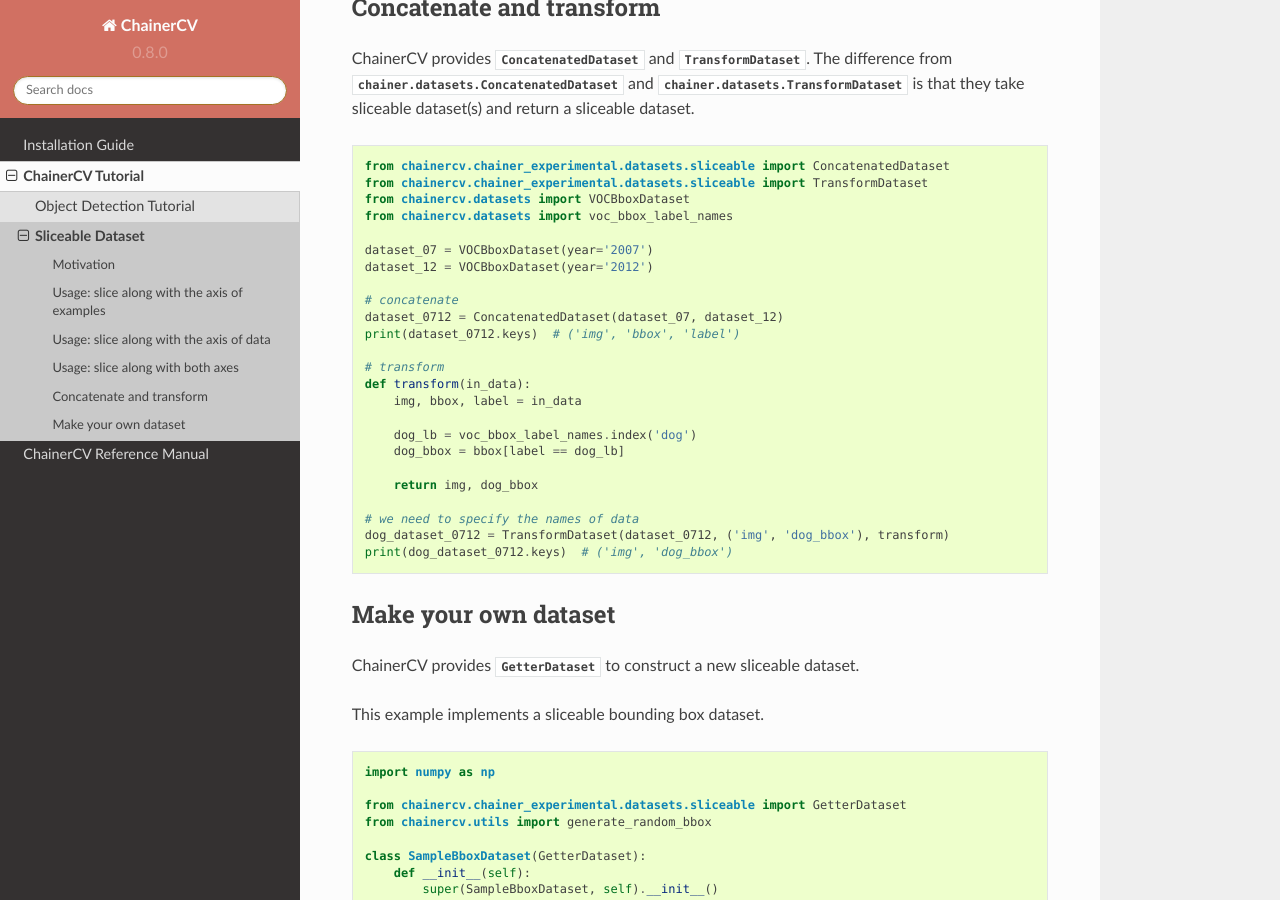
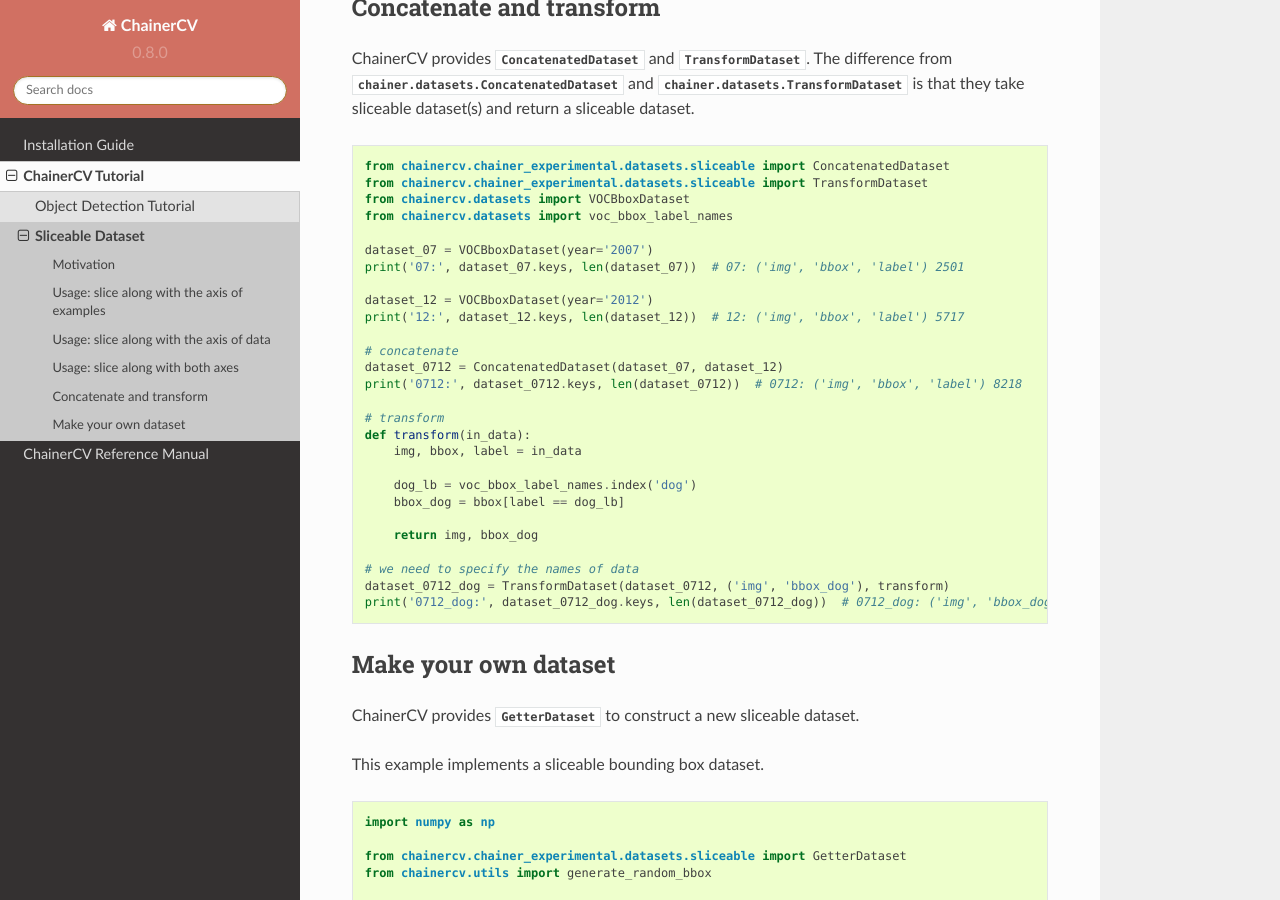
Before and after one commit to chainer/chainercv, a Sphinx documentation site: the page built from docs/source/tutorial/sliceable.rst, in a window 1280 px wide and 900 px high, scrolled down 2792 px. Built offline with Sphinx 7.4.7 and the Read the Docs theme 2.0.0, drawn with Linux system fonts in a browser that asks for light colours.

Commit message:
add print

```diff
--- a/docs/source/tutorial/sliceable.rst
+++ b/docs/source/tutorial/sliceable.rst
@@ -166,24 +166,27 @@
     from chainercv.datasets import voc_bbox_label_names
 
     dataset_07 = VOCBboxDataset(year='2007')
+    print('07:', dataset_07.keys, len(dataset_07))  # 07: ('img', 'bbox', 'label') 2501
+
     dataset_12 = VOCBboxDataset(year='2012')
+    print('12:', dataset_12.keys, len(dataset_12))  # 12: ('img', 'bbox', 'label') 5717
 
     # concatenate
     dataset_0712 = ConcatenatedDataset(dataset_07, dataset_12)
-    print(dataset_0712.keys)  # ('img', 'bbox', 'label')
+    print('0712:', dataset_0712.keys, len(dataset_0712))  # 0712: ('img', 'bbox', 'label') 8218
 
     # transform
     def transform(in_data):
         img, bbox, label = in_data
 
         dog_lb = voc_bbox_label_names.index('dog')
-        dog_bbox = bbox[label == dog_lb]
+        bbox_dog = bbox[label == dog_lb]
 
-        return img, dog_bbox
+        return img, bbox_dog
 
     # we need to specify the names of data
-    dog_dataset_0712 = TransformDataset(dataset_0712, ('img', 'dog_bbox'), transform)
-    print(dog_dataset_0712.keys)  # ('img', 'dog_bbox')
+    dataset_0712_dog = TransformDataset(dataset_0712, ('img', 'bbox_dog'), transform)
+    print('0712_dog:', dataset_0712_dog.keys, len(dataset_0712_dog))  # 0712_dog: ('img', 'bbox_dog') 8218
 
 
 Make your own dataset
```
